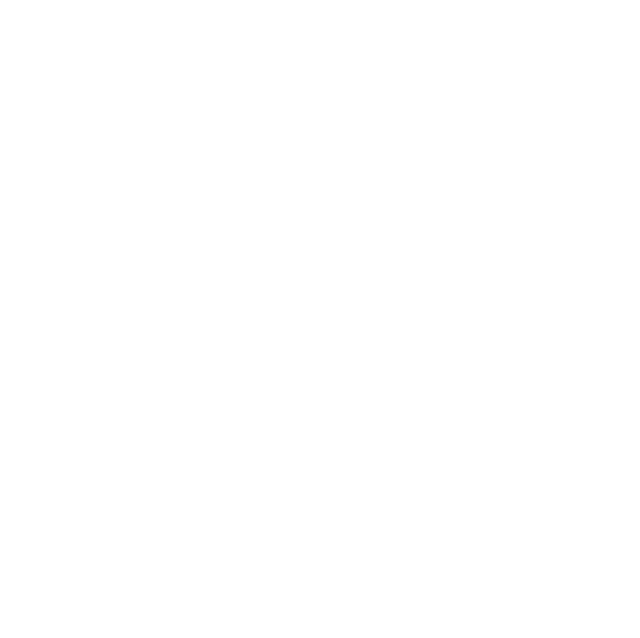
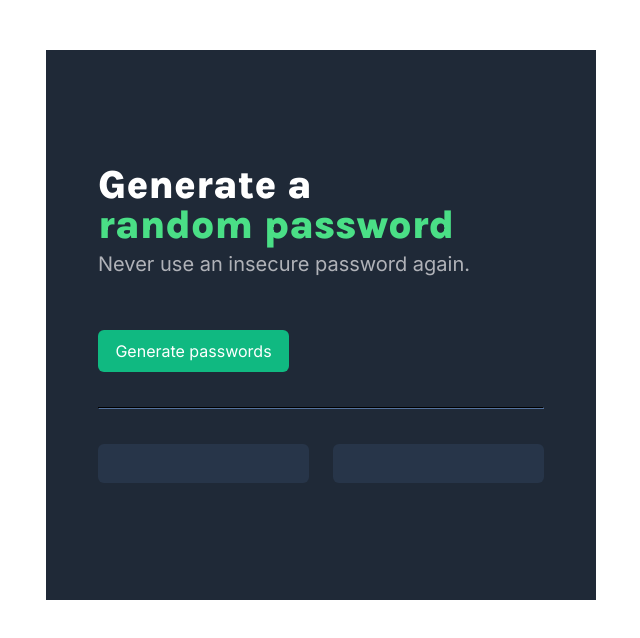
Before and after one commit to yoonisonline/scrimba, a plain HTML site: page random-password-generator/index.html in a window 1280 px wide. Shown: the whole page, without its empty margins (4-644 px from the left). Drawn offline with Linux system fonts and the light colour scheme.

Commit message:
Add HTML and CSS

```diff
--- a/random-password-generator/index.css
+++ b/random-password-generator/index.css
@@ -1,3 +1,68 @@
-body {
-    margin: 0;
+* {
+    box-sizing: border-box;
+      width: 100%;
+      margin: 0;
+      padding: 0;
+  }
+
+.main {
+    width: 550px;
+    height: 550px;
+    padding-left: 52px;
+    padding-top: 115px;
+    margin: 50px;
+    background-color: rgba(31, 41, 55, 1);
 }
+
+h1 {
+    color: white;
+    font-family: "Karla", sans-serif;
+    font-weight: 800;
+    font-size: 40px;
+    line-height: 40px;
+}
+
+p {
+    font-family: "Inter", sans-serif;
+    color: rgba(213, 212, 216, 0.8);
+    font-weight: 400;
+    font-size: 20px;
+    line-height: 28px;
+    padding: 5px 0 52px 0;
+}
+
+.highlight {
+    color: rgba(74, 223, 134, 1);
+}
+
+button {
+    font-family: "Inter", sans-serif;
+    font-size: 16px;
+    border-radius: 6px;
+    height: 42px;
+    width: 191px;
+    background-color: rgba(16, 185, 129, 1);
+    color: white;
+    border-width: 0;
+}
+
+hr {
+    width: 446px;
+    margin: 35px 0;
+    border-color: rgba(39, 53, 73, 1);
+}
+
+.container {
+    width: 446px;
+    display: flex;
+    align-content: space-evenly;
+    column-gap: 20px;
+    justify-content: space-between;
+}
+
+.passbox {
+    background-color: rgba(39, 53, 73, 1);
+    width: 211px;
+    height: 39px;
+    border-radius: 6px;
+}
--- a/random-password-generator/index.html
+++ b/random-password-generator/index.html
@@ -1,9 +1,23 @@
 <html>
     <head>
+        <style>
+            @import url('https://fonts.googleapis.com/css2?family=Karla:ital,wght@0,200..800;1,200..800&display=swap');
+            @import url('https://fonts.googleapis.com/css2?family=Inter:ital,opsz,wght@0,14..32,100..900;1,14..32,100..900&display=swap');
+        </style>
+            </style>
         <link rel="stylesheet" href="index.css">
     </head>
     <body>
-        <h1></h1>
+    <div class="main">
+        <h1>Generate a <br><span class="highlight">random password</span></h1>
+        <p>Never use an insecure password again.</p>
+        <button type="button">Generate passwords</button>
+        <hr>
+        <div class="container">
+            <div class="passbox"></div>
+            <div class="passbox"></div>
+        </div>
         <script src="index.js"></script>
+    </div>
     </body>
 </html>
```
